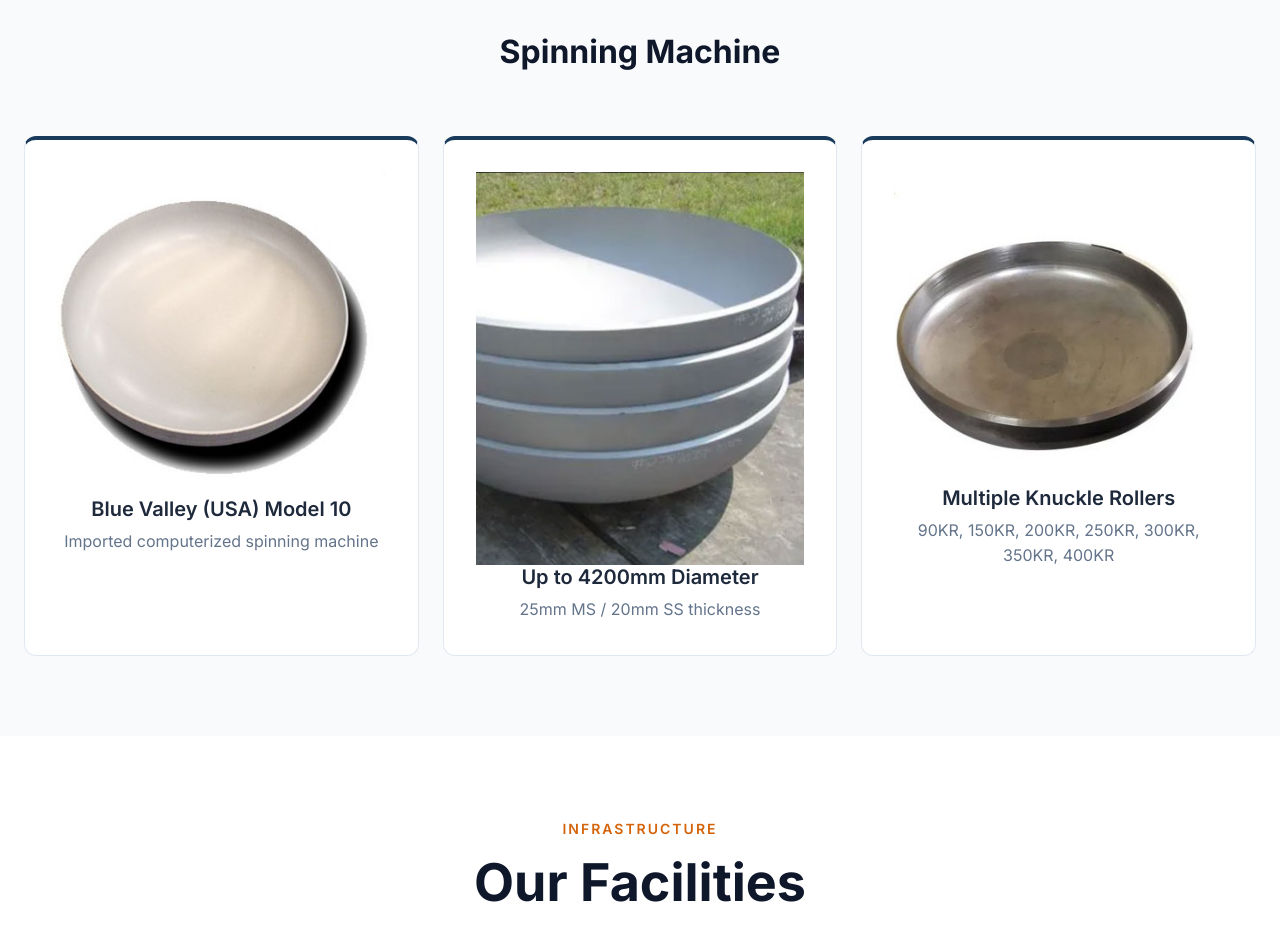
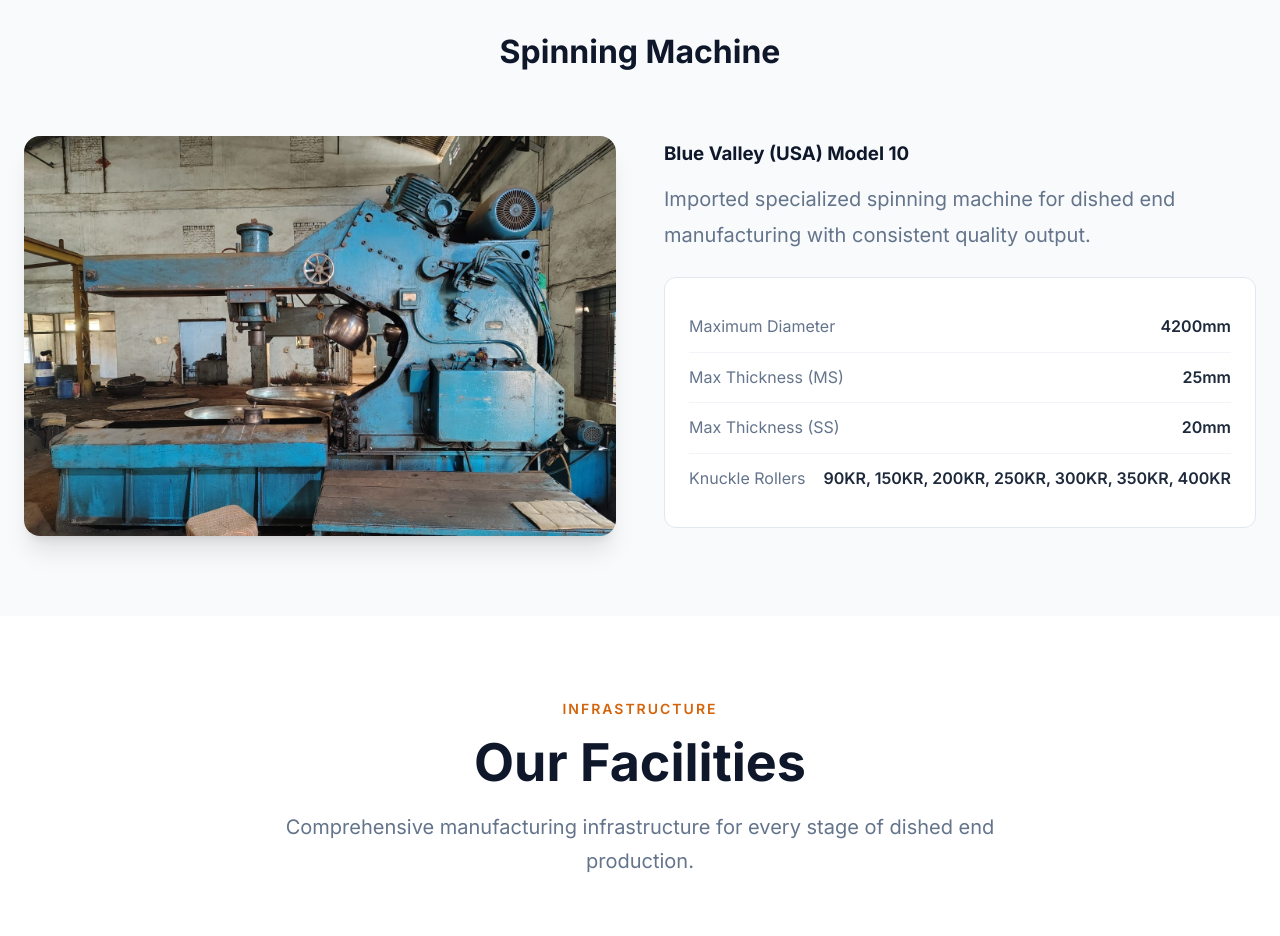
Before and after one commit to saimanoj0609/Satya-Fabricators-pvt-ltd-website, a plain HTML site: page about.html in a window 1280 px wide. Shown: the part 1980-2916 px from the top of the page. Drawn offline with Linux system fonts and the light colour scheme.

Commit message:
About page: spinning machine section with actual image + specs layout, update README

```diff
--- a/about.html
+++ b/about.html
@@ -112,21 +112,31 @@
         <div class="section__header reveal">
           <h2 class="section__title" style="font-size: var(--text-3xl);">Spinning Machine</h2>
         </div>
-        <div class="certifications__grid reveal">
-          <div class="cert-card">
-            <img src="images/stainless-steel-dish-end.jpg" alt="Blue Valley Machine" class="cert-card__img">
-            <h4 class="cert-card__title">Blue Valley (USA) Model 10</h4>
-            <p class="cert-card__desc">Imported computerized spinning machine</p>
+        <div class="about-banner reveal">
+          <div>
+            <img src="images/spinning_machine.jpeg" alt="Blue Valley USA Model 10 Spinning Machine at Satya Fabricators" class="about-banner__image">
           </div>
-          <div class="cert-card">
-            <img src="images/dish-end.jpg" alt="Large Diameter" class="cert-card__img">
-            <h4 class="cert-card__title">Up to 4200mm Diameter</h4>
-            <p class="cert-card__desc">25mm MS / 20mm SS thickness</p>
-          </div>
-          <div class="cert-card">
-            <img src="images/duplex-pipe-dish-end.jpg" alt="Knuckle Rollers" class="cert-card__img">
-            <h4 class="cert-card__title">Multiple Knuckle Rollers</h4>
-            <p class="cert-card__desc">90KR, 150KR, 200KR, 250KR, 300KR, 350KR, 400KR</p>
+          <div class="about-banner__content">
+            <h3 style="margin-bottom: var(--space-4);">Blue Valley (USA) Model 10</h3>
+            <p style="margin-bottom: var(--space-4);">Imported specialized spinning machine for dished end manufacturing with consistent quality output.</p>
+            <div class="product-specs">
+              <div class="product-specs__item">
+                <span class="product-specs__label">Maximum Diameter</span>
+                <span class="product-specs__value">4200mm</span>
+              </div>
+              <div class="product-specs__item">
+                <span class="product-specs__label">Max Thickness (MS)</span>
+                <span class="product-specs__value">25mm</span>
+              </div>
+              <div class="product-specs__item">
+                <span class="product-specs__label">Max Thickness (SS)</span>
+                <span class="product-specs__value">20mm</span>
+              </div>
+              <div class="product-specs__item">
+                <span class="product-specs__label">Knuckle Rollers</span>
+                <span class="product-specs__value">90KR, 150KR, 200KR, 250KR, 300KR, 350KR, 400KR</span>
+              </div>
+            </div>
           </div>
         </div>
       </div>
```
Also changed, not shown: images/spinning_machine.jpeg (added), 1 other file.
